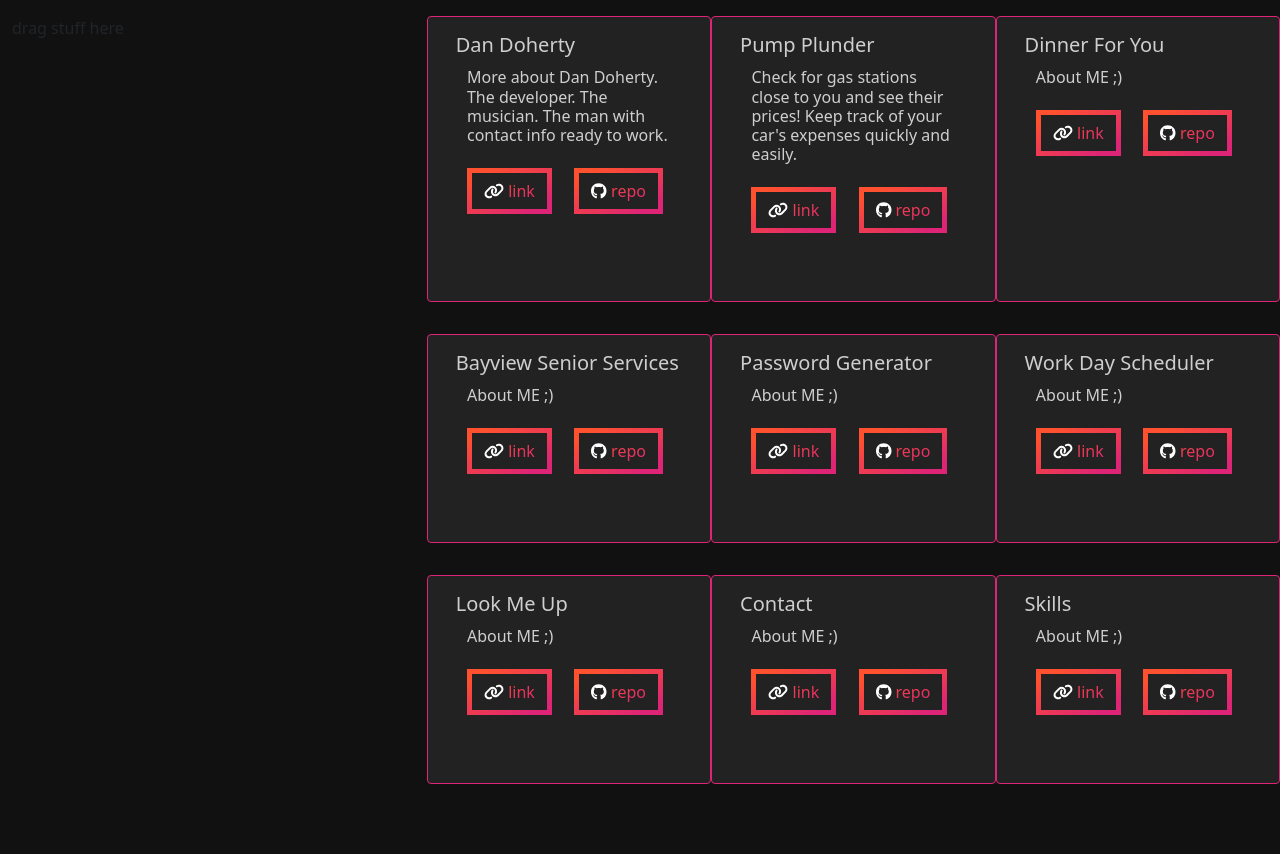
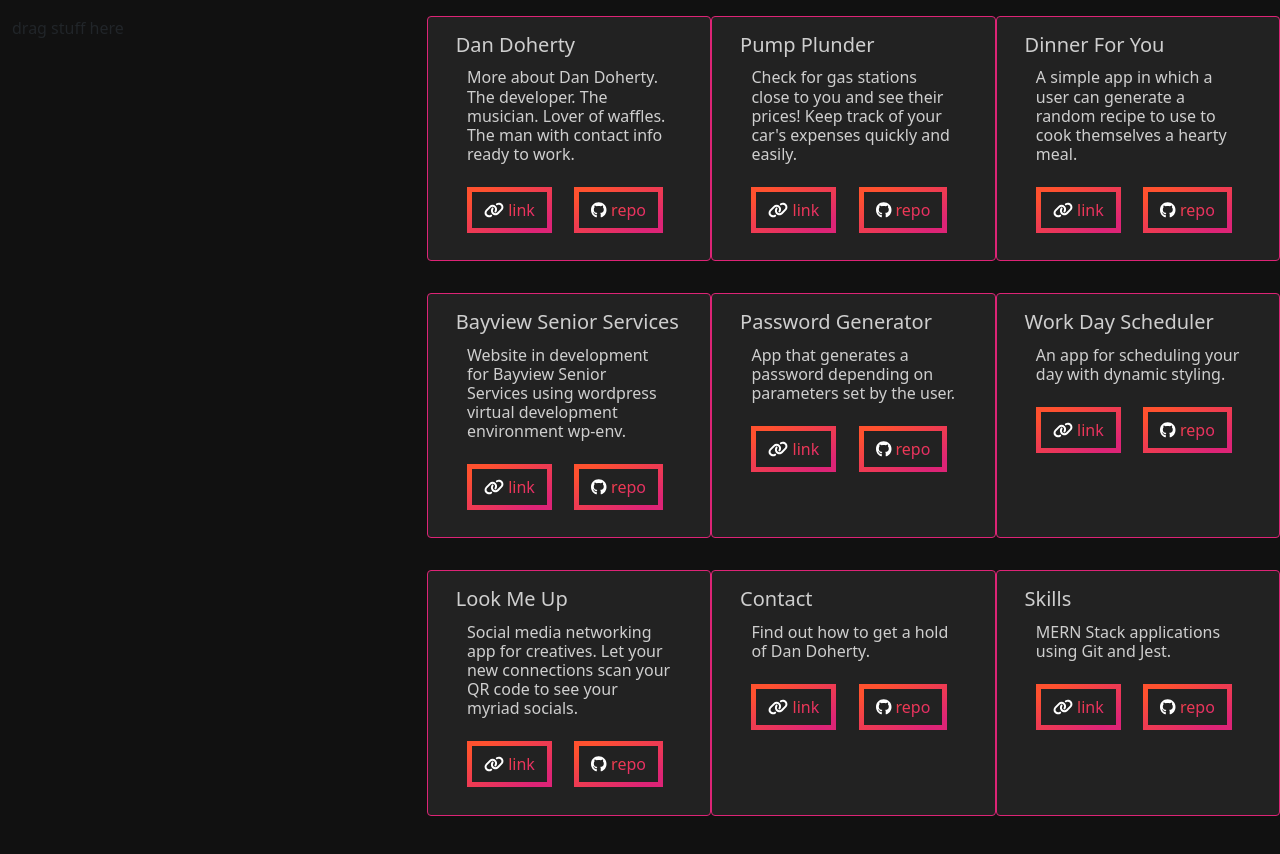
Before and after one commit to ddoherty6/portfolio, a React (Create React App) app in the folder client/: page / in a window 1280 px wide. Shown: the top 854 px of the page. Built offline with nearby package versions, Linux system fonts and the light colour scheme.

Commit message:
adding descriptions to data.js, updated icon

```diff
--- a/client/src/components/Cards/index.js
+++ b/client/src/components/Cards/index.js
@@ -23,7 +23,7 @@ function Cards({cardInfo, cardType}) {
             {cardType==="board" || cardType==="tablet" && cardInfo.img!=undefined ? <Card.Img src={cardInfo.img} alt=""/> : ""}
             <Card.Body>
                 <Card.Title>{cardInfo.title}</Card.Title>
-                {cardType==="board" || cardType==="tablet" ? <Card.Text>{cardInfo.text}</Card.Text> : ""}
+                {cardType==="board" ? <Card.Text>{cardInfo.text}</Card.Text> : ""}
                 {cardType==="pool" || cardType==="tablet" ? <Card.Subtitle>{cardInfo.subtitle}</Card.Subtitle> : ""}
                 {/* <Card.Text>{cardInfo.text}</Card.Text> */}
                 <Button href={cardInfo.url} target={"_blank"}>
--- a/client/src/data.js
+++ b/client/src/data.js
@@ -5,18 +5,18 @@ const data = [
         "id": "0",
         "active": "false",
         "title": "Dan Doherty",
-        "subtitle": "More about Dan Doherty. The developer. The musician. The man with contact info ready to work.",
+        "subtitle": "More about Dan Doherty. The developer. The musician. Lover of waffles. The man with contact info ready to work.",
         "text": "Full stack web developer educated at UC Berkeley Extension leveraging STEM background to create intuitive and efficient web applications. Experience working in a team setting with Git and the MERN stack to design and build original applications under a deadline. Looking to work in a collaborative setting building, maintaining, and writing tests for an application code base.",
         "img": "./images/profpic.jpg",
-        "url": "https://pump-plunder.herokuapp.com/",
-        "repo": "https://github.com/Afaed/Pump-Plunder"
+        "url": "https://www.linkedin.com/in/ddoherty6/",
+        "repo": "https://github.com/ddoherty6"
     },
     {
         "id": "1",
         "active": "false",
         "title": "Pump Plunder",
         "subtitle": "Check for gas stations close to you and see their prices! Keep track of your car's expenses quickly and easily.",
-        "text": "",
+        "text": "Working on a team of ten, I was in charge of implementing browser location services, Google Maps API, Fuel API, and map styling. The team worked using best practices in git and GitHub, implementing full MERN stack as well as API fetch in React. This app is currently a demo and does not dynamically request from APIs.",
         "img": "./images/pump-plunder-scrnsht.jpg",
         "url": "https://pump-plunder.herokuapp.com/",
         "repo": "https://github.com/Afaed/Pump-Plunder"
@@ -25,18 +25,18 @@ const data = [
         "id": "2",
         "active": "false",
         "title": "Dinner For You",
-        "subtitle": "About ME ;)",
-        "text": "",
+        "subtitle": "A simple app in which a user can generate a random recipe to use to cook themselves a hearty meal.",
+        "text": "Working on a team of 5 using git and GitHub, I was tasked with implementing the email feature. A user can request the recipe be sent to them, and the app generates an email with the ingredients and steps. Please note this app is not functional currently as the APIs need to be reset. ",
         "img": "./images/dinner-for-you-scrnsht.png",
         "url": "https://ddoherty6.github.io/dinner-for-you/",
-        "repo": "https://github.com/ddoherty6/dinner-for-you    "
+        "repo": "https://github.com/ddoherty6/dinner-for-you"
     },
     {
         "id": "3",
         "active": "false",
         "title": "Bayview Senior Services",
-        "subtitle": "About ME ;)",
-        "text": "",
+        "subtitle": "Website in development for Bayview Senior Services using wordpress virtual development environment wp-env.",
+        "text": "Freelance client came to me looking for a visual upgrade to their site - linked is the current website in development. Working towards visual overhaul, implementation of calendar, and a new donation system via PayPal.",
         "img": "./images/bayview-screenshot.jpg",
         "url": "https://ddoherty6.github.io/bayview-senior-services/",
         "repo": "https://github.com/ddoherty6/bayview-senior-services/tree/gh-pages"
@@ -45,8 +45,8 @@ const data = [
         "id": "4",
         "active": "false",
         "title": "Password Generator",
-        "subtitle": "About ME ;)",
-        "text": "",
+        "subtitle": "App that generates a password depending on parameters set by the user.",
+        "text": "Demo of my ability to write a password generating algorithm. Code is browser-based Javascript.",
         "img": "./images/banner-g58e23b4bd_640.jpg",
         "url": "https://ddoherty6.github.io/03-Password-Generator/",
         "repo": "https://github.com/ddoherty6/03-Password-Generator"
@@ -55,8 +55,8 @@ const data = [
         "id": "5",
         "active": "false",
         "title": "Work Day Scheduler",
-        "subtitle": "About ME ;)",
-        "text": "",
+        "subtitle": "An app for scheduling your day with dynamic styling.",
+        "text": "This app uses browser localstorage and changes the colors of the timeslots as the day goes by.",
         "img": "./images/puzzle-g4f5bcbaff_640.jpg",
         "url": "https://ddoherty6.github.io/05-Work-Day-Scheduler/",
         "repo": "https://github.com/ddoherty6/05-Work-Day-Scheduler"
@@ -65,8 +65,8 @@ const data = [
         "id": "6",
         "active": "false",
         "title": "Look Me Up",
-        "subtitle": "About ME ;)",
-        "text": "",
+        "subtitle": "Social media networking app for creatives. Let your new connections scan your QR code to see your myriad socials.",
+        "text": "This app uses SQL to store users' information. Then it generates a QR code based on the user's profile endpoint, which allows other people to jump straight to their profile.",
         "img": "./images/look-me-up.jpg",
         "url": "https://look-meup.herokuapp.com/",
         "repo": "https://github.com/asadi80/look-me-up"
@@ -75,21 +75,21 @@ const data = [
         "id": "7",
         "active": "false",
         "title": "Contact",
-        "subtitle": "About ME ;)",
-        "text": "", // placeholder for future data
+        "subtitle": "Find out how to get a hold of Dan Doherty.",
+        "text": "Hit me up at 617 823 8674. I'm also probably on discord playing Rocket League. Reach out if you're a gold 1 :)",
         "img": "",
-        "url": "",
-        "repo": ""
+        "url": "https://www.linkedin.com/in/ddoherty6/",
+        "repo": "https://github.com/ddoherty6"
     },
     {
         "id": "8",
         "active": "false",
         "title": "Skills",
-        "subtitle": "About ME ;)",
-        "text": "", // placeholder for future data
+        "subtitle": "MERN Stack applications using Git and Jest.",
+        "text": "Git, HTML, CSS, Javascript, MongoDB, Express, React, Node, SQL, Jest",
         "img": "",
-        "url": "",
-        "repo": ""
+        "url": "https://www.linkedin.com/in/ddoherty6/",
+        "repo": "https://github.com/ddoherty6"
     }
 ]
 
```
Also changed, not shown: 1 other file (tests, documents, lock files or other folders).
